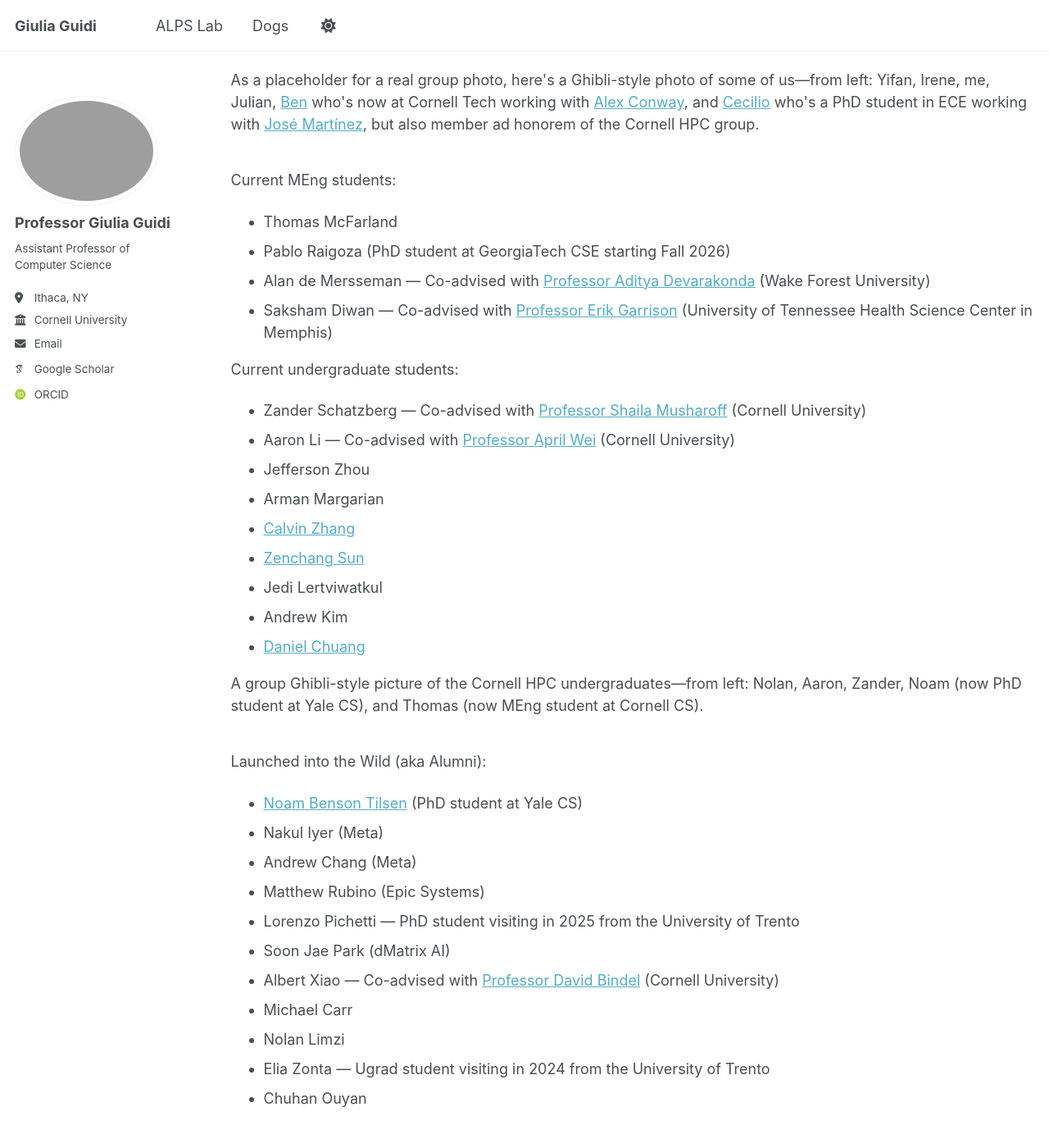
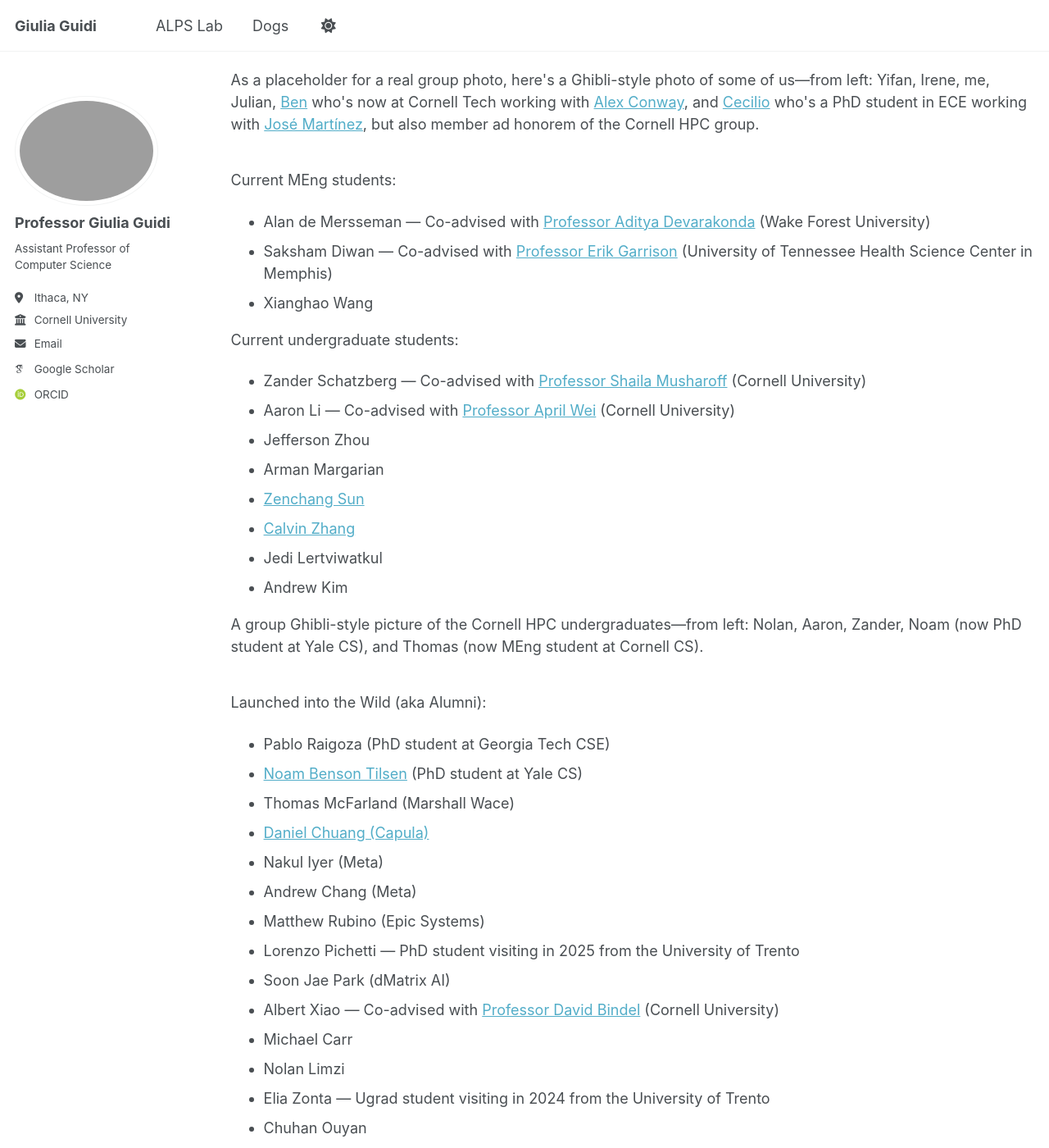
Before and after one commit to giuliaguidi/giuliaguidi.github.io, a Jekyll site: the page built from _pages/hpcgroup.html, in a window 1280 px wide and 1400 px high, scrolled down 478 px. Shown: the whole window at 82% size. Built offline with Jekyll 4.4.1, drawn with Linux system fonts in a browser that asks for light colours; some web fonts are replaced.

Commit message:
Update current and alumni student listings

```diff
--- a/_pages/hpcgroup.html
+++ b/_pages/hpcgroup.html
@@ -68,10 +68,9 @@
 
     <p>Current MEng students:</p>
     <ul>
-        <li>Thomas McFarland</li>
-        <li>Pablo Raigoza (PhD student at GeorgiaTech CSE starting Fall 2026)</li>
         <li>Alan de Mersseman &mdash; Co-advised with <a href="https://cs.wfu.edu/people/faculty/aditya-devarakonda/">Professor Aditya Devarakonda</a> (Wake Forest University)</li>
         <li>Saksham Diwan &mdash; Co-advised with <a href="http://hypervolu.me/~erik/erik_garrison.html">Professor Erik Garrison</a> (University of Tennessee Health Science Center in Memphis)</li>
+        <li>Xianghao Wang</li>
     </ul>
 
     <!-- <div style="height: 20px;"></div> -->
@@ -103,7 +101,10 @@
 
     <p>Launched into the Wild (aka Alumni):</p>
     <ul>
+        <li>Pablo Raigoza (PhD student at Georgia Tech CSE)</li>
         <li><a href="https://noambt.com/">Noam Benson Tilsen</a> (PhD student at Yale CS)</li>
+        <li>Thomas McFarland (Marshall Wace)</li>
+        <li><a href="https://www.linkedin.com/in/daniel-chuang-7a1bb920b/">Daniel Chuang (Capula)</a></li>
         <li>Nakul Iyer (Meta)</li>
         <li>Andrew Chang (Meta)</li>
         <li>Matthew Rubino (Epic Systems)</li>
```
Also changed, not shown: other parts of _pages/hpcgroup.html (+1 -2 lines).
